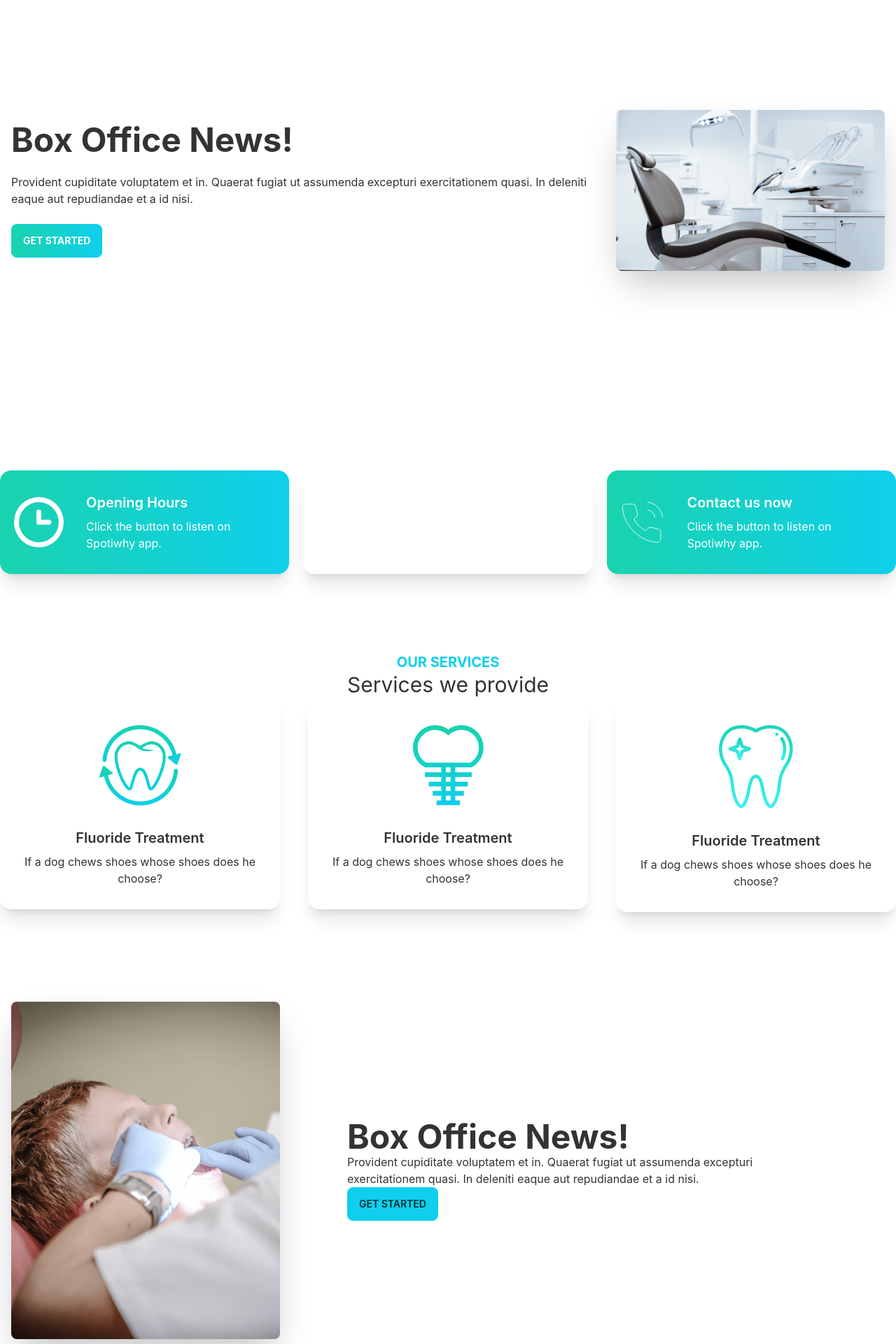
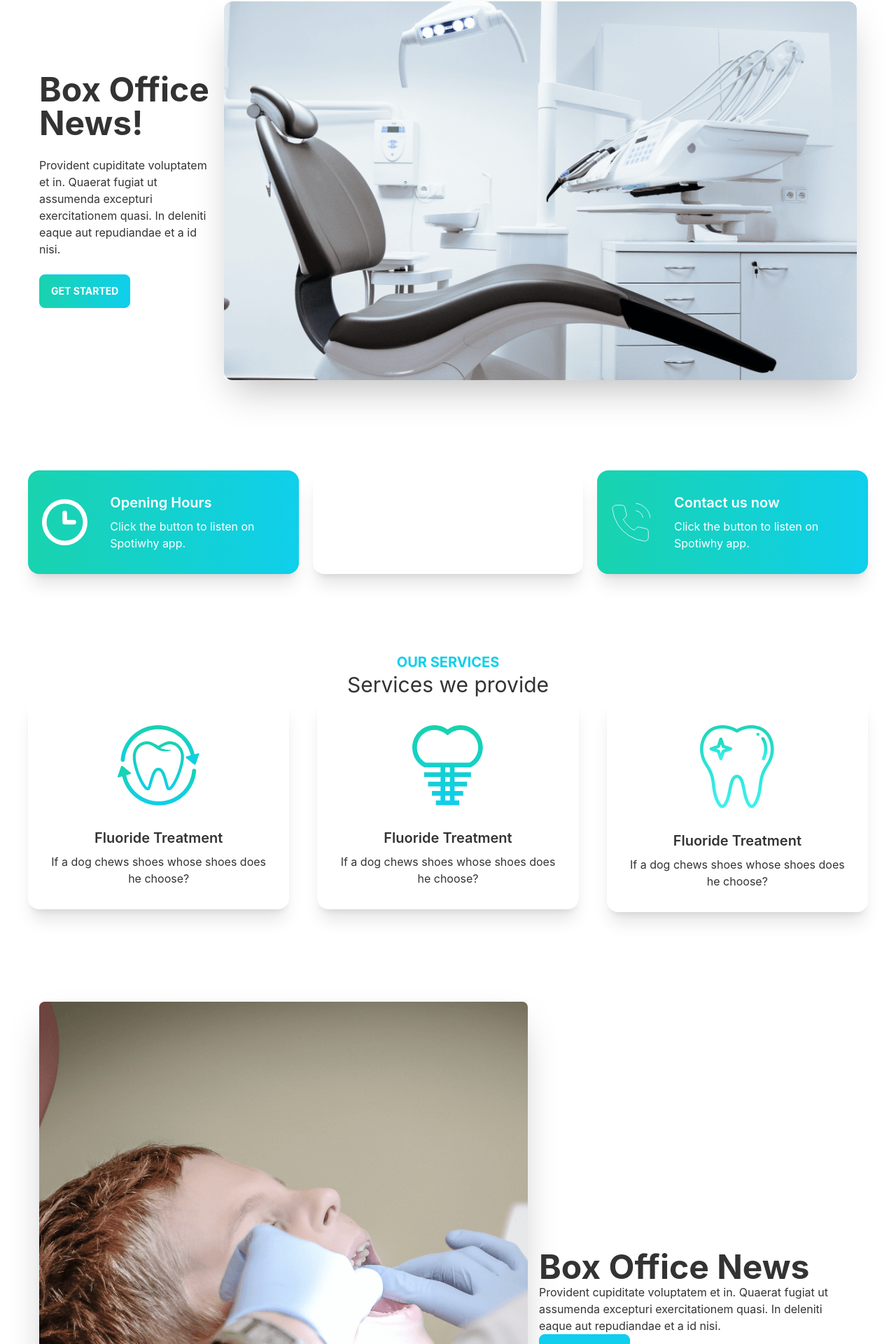
Before and after one commit to laksor/doctors-portal-site, a React (Create React App) app: page / in a window 1280 px wide. Shown: the part 192-2112 px from the top of the page at 70% size. Built offline with nearby package versions, Linux system fonts and the light colour scheme.

Commit message:
style updated

```diff
--- a/src/Pages/Home/Banner/Banner.js
+++ b/src/Pages/Home/Banner/Banner.js
@@ -7,7 +7,7 @@ const Banner = () => {
         <div>
         <div class="hero min-h-screen">
         <div class="hero-content flex-col lg:flex-row-reverse">
-          <img src={chair} class="max-w-sm rounded-lg shadow-2xl" />
+          <img src={chair} class=" w-100 md:w-90 lg:w-90 rounded-lg shadow-2xl" />
           <div>
             <h1 class="text-5xl font-bold">Box Office News!</h1>
             <p class="py-6">Provident cupiditate voluptatem et in. Quaerat fugiat ut assumenda excepturi exercitationem quasi. In deleniti eaque aut repudiandae et a id nisi.</p>
--- a/src/Pages/Home/Care/Care.js
+++ b/src/Pages/Home/Care/Care.js
@@ -6,9 +6,9 @@ const Care = () => {
         <div className='mb-20'>
         <div class="hero">
         <div class="hero-content flex-col lg:flex-row">
-          <img src={treatment} class="max-w-sm rounded-lg shadow-2xl" alt=""/>
-          <div className='mx-20'>
-            <h1 class="text-5xl font-bold">Box Office News!</h1>
+          <img src={treatment} class="w-100 rounded-lg shadow-2xl" alt=""/>
+          <div className=''>
+            <h1 class="text-5xl font-bold">Box Office News</h1>
             <p class="">Provident cupiditate voluptatem et in. Quaerat fugiat ut assumenda excepturi exercitationem quasi. In deleniti eaque aut repudiandae et a id nisi.</p>
             <button class="btn btn-primary">Get Started</button>
           </div>
--- a/src/Pages/Home/Home/Home.js
+++ b/src/Pages/Home/Home/Home.js
@@ -8,7 +8,7 @@ import Testimonials from '../Testimonials/Testimonials';
 
 const Home = () => {
     return (
-        <div className='px-13  md:container md:mx-auto'>
+        <div className='px-10  md:container md:mx-auto'>
             <Banner></Banner>
             <Info></Info>
             <Services></Services>
--- a/src/Pages/Home/Testimonials/Review/Review.js
+++ b/src/Pages/Home/Testimonials/Review/Review.js
@@ -3,7 +3,7 @@ import React from "react";
 const Review = ({ review }) => {
   return (
     <div className="">
-      <div class="card lg:max-w-lg bg-base-100 shadow-xl">
+      <div class="hover:bg-sky-700 card lg:max-w-lg bg-base-100 shadow-xl">
         <div class="card-body">
           <p>If a dog chews shoes whose shoes does he choose? If a dog chews shoes whose shoes does he choose?</p>
           <div className="flex items-center">
```
